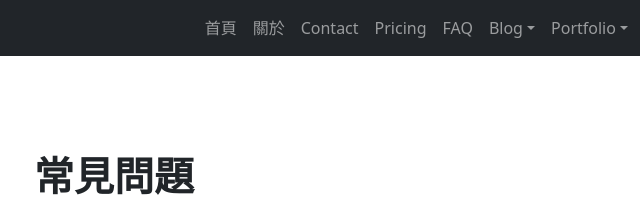
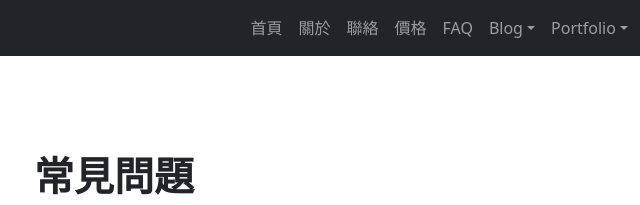
Before and after one commit to clutctm10733232/ChihleeGit-20230716, a plain HTML site: page faq.html in a window 1280 px wide. Shown: the top 205 px of the page, 526-1166 px from the left. Drawn offline with nearby package versions, Linux system fonts and the light colour scheme.

Commit message:
update menu

```diff
--- a/faq.html
+++ b/faq.html
@@ -24,8 +24,8 @@
                         <ul class="navbar-nav ms-auto mb-2 mb-lg-0">
                             <li class="nav-item"><a class="nav-link" href="index.html">首頁 </a></li>
                             <li class="nav-item"><a class="nav-link" href="about.html">關於 </a></li>
-                            <li class="nav-item"><a class="nav-link" href="contact.html">Contact</a></li>
-                            <li class="nav-item"><a class="nav-link" href="pricing.html">Pricing</a></li>
+                            <li class="nav-item"><a class="nav-link" href="contact.html">聯絡</a></li>
+                            <li class="nav-item"><a class="nav-link" href="pricing.html">價格</a></li>
                             <li class="nav-item"><a class="nav-link" href="faq.html">FAQ</a></li>
                             <li class="nav-item dropdown">
                                 <a class="nav-link dropdown-toggle" id="navbarDropdownBlog" href="#" role="button" data-bs-toggle="dropdown" aria-expanded="false">Blog</a>
```
